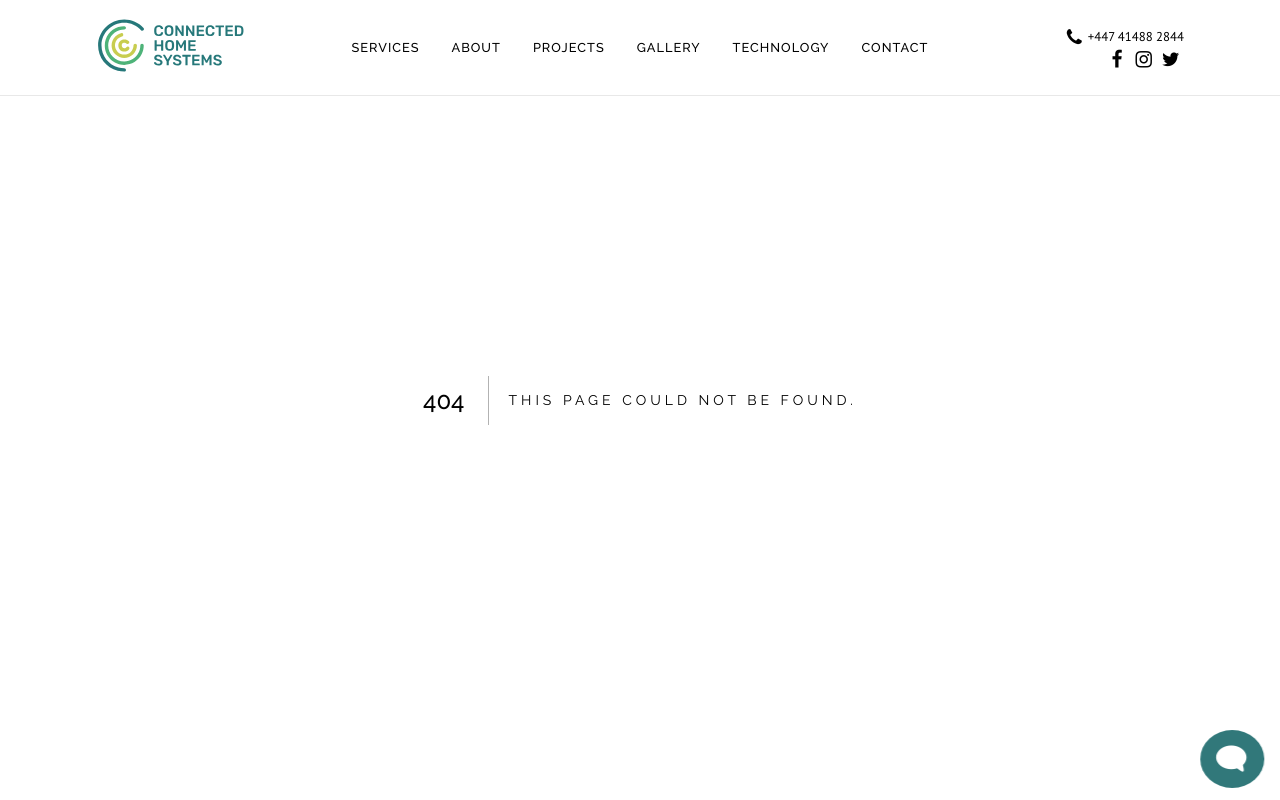
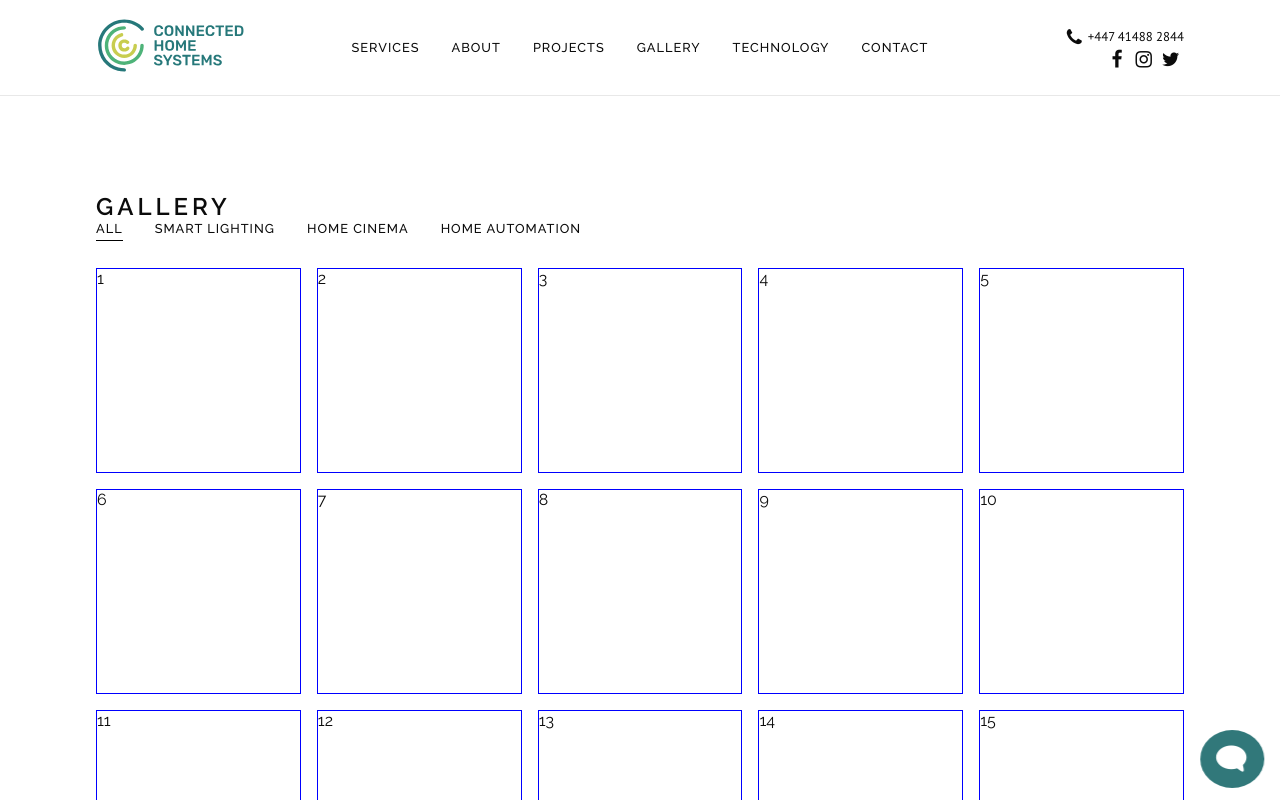
Before and after one commit to luke-meadows/connected-home-systems, a Next.js app: page /gallery in a window 1280 px wide. Before the commit this address had no page. Shown: the top 800 px of the page. Built offline with nearby package versions, Linux system fonts and the light colour scheme; no server answers; the database is empty.

Commit message:
firebase

```diff
--- a/components/ContactForm.js
+++ b/components/ContactForm.js
@@ -36,6 +36,7 @@ const Form = styled.form`
     font-weight: 700;
     letter-spacing: 4px;
     margin-bottom: 2rem;
+    resize: none;
 
     &::placeholder {
       color: black;
@@ -44,6 +45,9 @@ const Form = styled.form`
     &:focus {
       outline: none;
     }
+  }
+  textarea {
+    height: 2.2rem;
   }
   button {
     border: 2px solid black;
--- a/components/Faq.js
+++ b/components/Faq.js
@@ -45,7 +45,7 @@ const Container = styled.div`
     font-weight: 700;
     text-transform: uppercase;
     letter-spacing: 4px;
-    margin-bottom: 3rem;
+    margin-bottom: 2rem;
   }
 `;
 
--- a/components/Nav.js
+++ b/components/Nav.js
@@ -15,7 +15,7 @@ export default function Nav() {
       </div>
       <Link href="/about-us">About</Link>
       <Link href="/projects">Projects</Link>
-      <Link href="/">Gallery</Link>
+      <Link href="/gallery">Gallery</Link>
       <Link href="/">Technology</Link>
       <Link href="/">Contact</Link>
       {serviceDropdownActive && (
--- /dev/null
+++ b/firebase/firebase.js
@@ -0,0 +1,16 @@
+import firebase from 'firebase';
+
+const firebaseConfig = {
+  apiKey: 'AIzaSyBJwbqK_N6bHu0ssGA1pVKvzRPg2DfQk0c',
+  authDomain: 'connected-home-systems-713cb.firebaseapp.com',
+  projectId: 'connected-home-systems-713cb',
+  storageBucket: 'connected-home-systems-713cb.appspot.com',
+  messagingSenderId: '338388480826',
+  appId: '1:338388480826:web:c266acc0af3cceb2545603',
+  measurementId: 'G-RN1XJBJJ01',
+};
+
+const app = firebase.initializeApp(firebaseConfig);
+const db = app.firestore();
+const auth = firebase.auth();
+export { db, auth };
--- /dev/null
+++ b/lib/galleryImgs.js
@@ -0,0 +1,4 @@
+export const galleryImgs = [
+  1, 2, 3, 4, 5, 6, 7, 8, 9, 10, 11, 12, 13, 14, 15, 16, 17, 18, 19, 20, 1, 2,
+  3, 4, 5, 6, 7, 8, 9, 10, 11, 12, 13, 14, 15, 16, 17, 18, 19, 20,
+];
--- a/package.json
+++ b/package.json
@@ -10,7 +10,7 @@
   },
   "dependencies": {
     "emailjs": "^3.8.1",
-    "firebase": "^9.6.11",
+    "firebase": "^8.0.0",
     "next": "12.1.5",
     "next-videos": "^1.4.0",
     "react": "18.0.0",
--- /dev/null
+++ b/pages/gallery.js
@@ -0,0 +1,78 @@
+import { useState, useEffect } from 'react';
+import styled from 'styled-components';
+import { db } from '../firebase/firebase';
+import { galleryImgs } from '../lib/galleryImgs';
+export default function Gallery() {
+  const [itemsOnView, setItemsOnView] = useState(15);
+
+  const filters = {
+    all: (item) => item,
+    ones: (item) => item === 1,
+  };
+
+  useEffect(() => {
+    db.collection('test').get((snapshot) => {
+      snapshot.forEach((shot) => console.log(shot.data()));
+    });
+  }, []);
+
+  return (
+    <Container>
+      <h2>Gallery</h2>
+      <Controls>
+        <p className="active">All</p>
+        <p>Smart Lighting</p>
+        <p>Home Cinema</p>
+        <p>Home Automation</p>
+      </Controls>
+      <Images>
+        {galleryImgs.filter(filters.all).map((x, i) => (
+          <ImageContainer key={i}>{x}</ImageContainer>
+        ))}
+      </Images>
+      <div id="intersection-observer" />
+    </Container>
+  );
+}
+
+const Container = styled.div`
+  margin-top: 6rem;
+  padding: 6rem;
+`;
+const Controls = styled.div`
+  display: flex;
+  margin-bottom: 1rem;
+  p {
+    margin-right: 2rem;
+    font-weight: 500;
+    text-transform: uppercase;
+    letter-spacing: 1px;
+    margin-bottom: 1rem;
+    font-family: 'Raleway', sans-serif;
+    position: relative;
+    font-size: 0.8rem;
+  }
+  .active {
+    &:after {
+      height: 0px;
+      content: '';
+      position: absolute;
+      width: 100%;
+      left: 0;
+      height: 1px;
+      bottom: -5px;
+      background-color: black;
+    }
+  }
+`;
+
+const Images = styled.div`
+  display: grid;
+  grid-template-columns: repeat(5, 1fr);
+  gap: 1rem;
+`;
+
+const ImageContainer = styled.div`
+  aspect-ratio: 1;
+  border: 1px solid blue;
+`;
```
Also changed, not shown: 2 other files (tests, documents, lock files or other folders).
